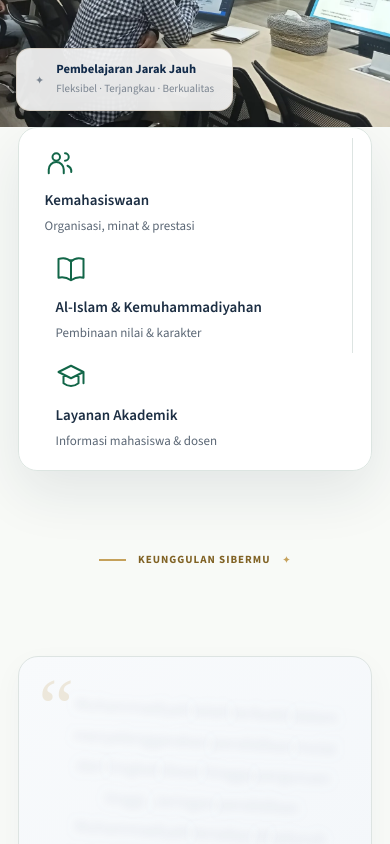
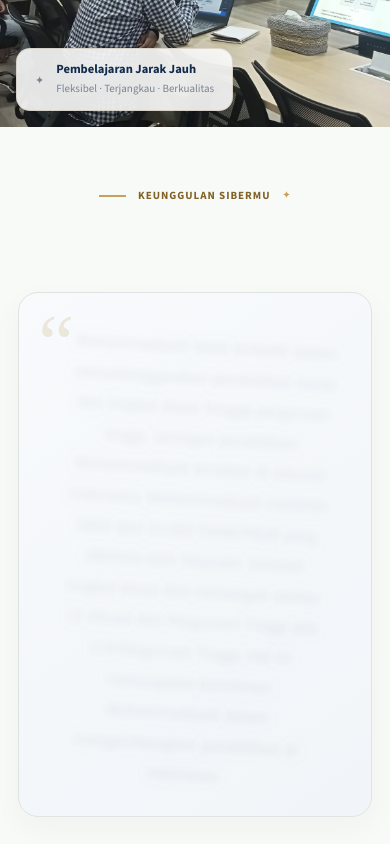
Before and after one commit to Admrlrdj/eduportal-sibermu, a Next.js app: page / in a window 390 px wide. Shown: the part 880-1724 px from the top of the page. Built offline with nearby package versions, Linux system fonts and the light colour scheme.

Commit message:
Remove quick access link panel

```diff
--- a/app/globals.css
+++ b/app/globals.css
@@ -367,17 +367,6 @@ button:disabled { cursor: default; }
   to   { opacity: 1; transform: translateY(0); }
 }
 
-/* Quick links (below hero) */
-.quick-links-reveal { position: relative; z-index: 4; margin-top: 0; margin-bottom: 24px; }
-
-.quick-links { display: grid; grid-template-columns: 1fr 1.2fr 1fr; background: #ffffffed; backdrop-filter: blur(16px); border: 1px solid #dce5e1; border-radius: 22px; padding: 20px 24px; box-shadow: 0 22px 55px #132e3e18; }
-.quick-links a { display: flex; align-items: center; gap: 19px; padding: 9px 28px; border-right: 1px solid var(--line); }
-.quick-links a:first-child { padding-left: 8px; }
-.quick-links a:last-child { padding-right: 8px; border: 0; }
-.quick-links svg { color: var(--green); flex-shrink: 0; }
-.quick-links strong { display: block; font-size: 17px; font-weight: 600; line-height: 1.4; }
-.quick-links small { display: block; color: var(--muted); font-size: 13px; margin-top: 4px; }
-.quick-links a:hover strong { color: var(--green); }
 .section { width: min(1240px, 91%); margin-inline: auto; padding-block: 94px; }
 .section-head { display: flex; justify-content: space-between; align-items: flex-end; gap: 50px; margin-bottom: 34px; }
 .section-head > p { max-width: 355px; color: var(--muted); font-size: 16px; line-height: 1.8; }
@@ -559,9 +548,6 @@ button:disabled { cursor: default; }
   .nav a { font-size: 13px; }
   .nav-contact { display: none; }
   .hero-copy { max-width: 505px; }
-  .quick-links a { padding-inline: 19px; gap: 13px; }
-  .quick-links strong { font-size: 15px; }
-  .quick-links small { font-size: 12px; }
   .section-head { gap: 30px; }
   .aik-section { gap: 45px; }
   .aik-image-caption { right: -12px; }
@@ -576,8 +562,6 @@ button:disabled { cursor: default; }
   .hero h1, .hero h2 { font-size: 46px; }
   .hero-copy { max-width: 465px; }
   .photo-caption { display: none; }
-  .quick-links { grid-template-columns: 1fr 1.2fr 1fr; }
-  .quick-links a { flex-direction: column; align-items: flex-start; }
   .aik-section { gap: 36px; }
   .aik-image { height: 525px; }
   .aik-image-caption p { font-size: 21px; }
@@ -608,10 +592,6 @@ button:disabled { cursor: default; }
   .hero-split__img-fade { background: linear-gradient(180deg, var(--ivory) 0%, transparent 20%); }
   .hero-split__badge { bottom: 16px; left: 16px; }
   .hero-split__stats { gap: 22px; flex-wrap: wrap; }
-  .quick-links-reveal { margin-top: 0; margin-bottom: 20px; }
-  .quick-links { grid-template-columns: 1fr; padding: 10px 18px; border-radius: 19px; }
-
-  .quick-links small { font-size: 13px; }
   .section { padding-block: 54px; }
   .section-head { display: block; margin-bottom: 28px; }
   .section-head > p { margin-top: 20px; max-width: none; font-size: 16px; }
--- a/app/page.js
+++ b/app/page.js
@@ -1,12 +1,10 @@
 import Header from '../components/Header';
 import Hero from '../components/Hero';
-import Icon from '../components/Icon';
 import StudentLife from '../components/StudentLife';
 import Services from '../components/Services';
 import AikSection from '../components/AikSection';
 import Agenda from '../components/Agenda';
 import Footer from '../components/Footer';
-import AnimatedContent from '../components/reactbits/AnimatedContent';
 import ScrollReveal from '../components/reactbits/ScrollReveal';
 import ScrollFloat from '../components/reactbits/ScrollFloat';
 import Accordion from '../components/reactbits/Accordion';
@@ -18,11 +16,6 @@ import { faqs } from '../data/content';
 
 export default function Page() {
   return <><a className="skip-link" href="#main">Lewati ke konten</a><Header /><main id="main"><Hero />
-    <AnimatedContent className="quick-links-reveal" distance={12}><div className="quick-links container" aria-label="Akses cepat">
-      <a href="#kemahasiswaan"><Icon name="people" size={30} /><span><strong>Kemahasiswaan</strong><small>Organisasi, minat & prestasi</small></span></a>
-      <a href="#aik"><Icon name="book" size={30} /><span><strong>Al-Islam & Kemuhammadiyahan</strong><small>Pembinaan nilai & karakter</small></span></a>
-      <a href="#layanan"><Icon name="cap" size={30} /><span><strong>Layanan Akademik</strong><small>Informasi mahasiswa & dosen</small></span></a>
-    </div></AnimatedContent>
     <ScrollFloat><WhySiberMu /></ScrollFloat>
     <ScrollFloat><StudyPrograms /></ScrollFloat>
     <div className="section-divider" aria-hidden="true" />
```
